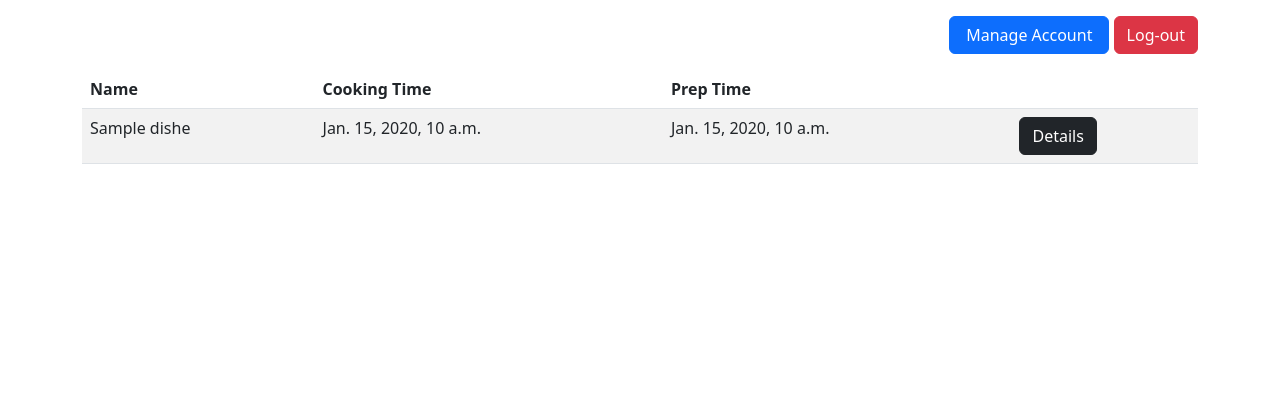
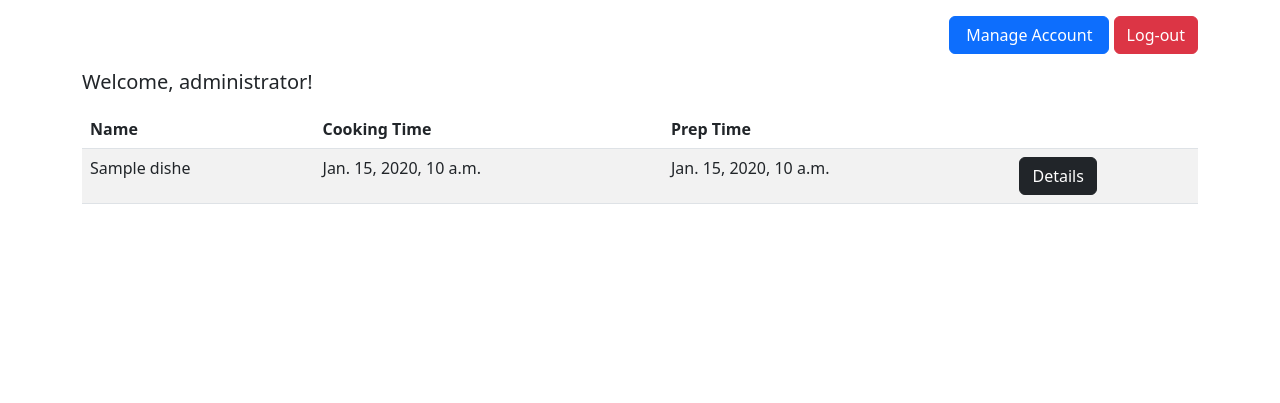
Before and after one commit to Pardigle/M6-MSYS, a Django app: template M6E-DjangoForms-AlzateLacsonPitogo/tapas/tapasapp/templates/tapasapp/basic_list.html in a window 1280 px wide. Shown: the part 56-459 px from the top of the page. Run offline with Django 5.2, Linux system fonts and the light colour scheme; a user stored in the database is signed in; the template is opened without the code that fills it: most values are stand-ins (such as "Sample title", 1, 10 or a date in 2020); some libraries are stand-ins or nearby versions.

Commit message:
Update basic_list.html to show welcome message & username on basic list page

```diff
--- a/M6E-DjangoForms-AlzateLacsonPitogo/tapas/tapasapp/templates/tapasapp/basic_list.html
+++ b/M6E-DjangoForms-AlzateLacsonPitogo/tapas/tapasapp/templates/tapasapp/basic_list.html
@@ -12,6 +12,7 @@
 
 
                 {% block content %}
+                <h5 class="mb-3">Welcome, {{ user.username }}!</h5>
                 <div class="col-12">
                     <table class="table table-striped mb-5">
                         <thead>
```
